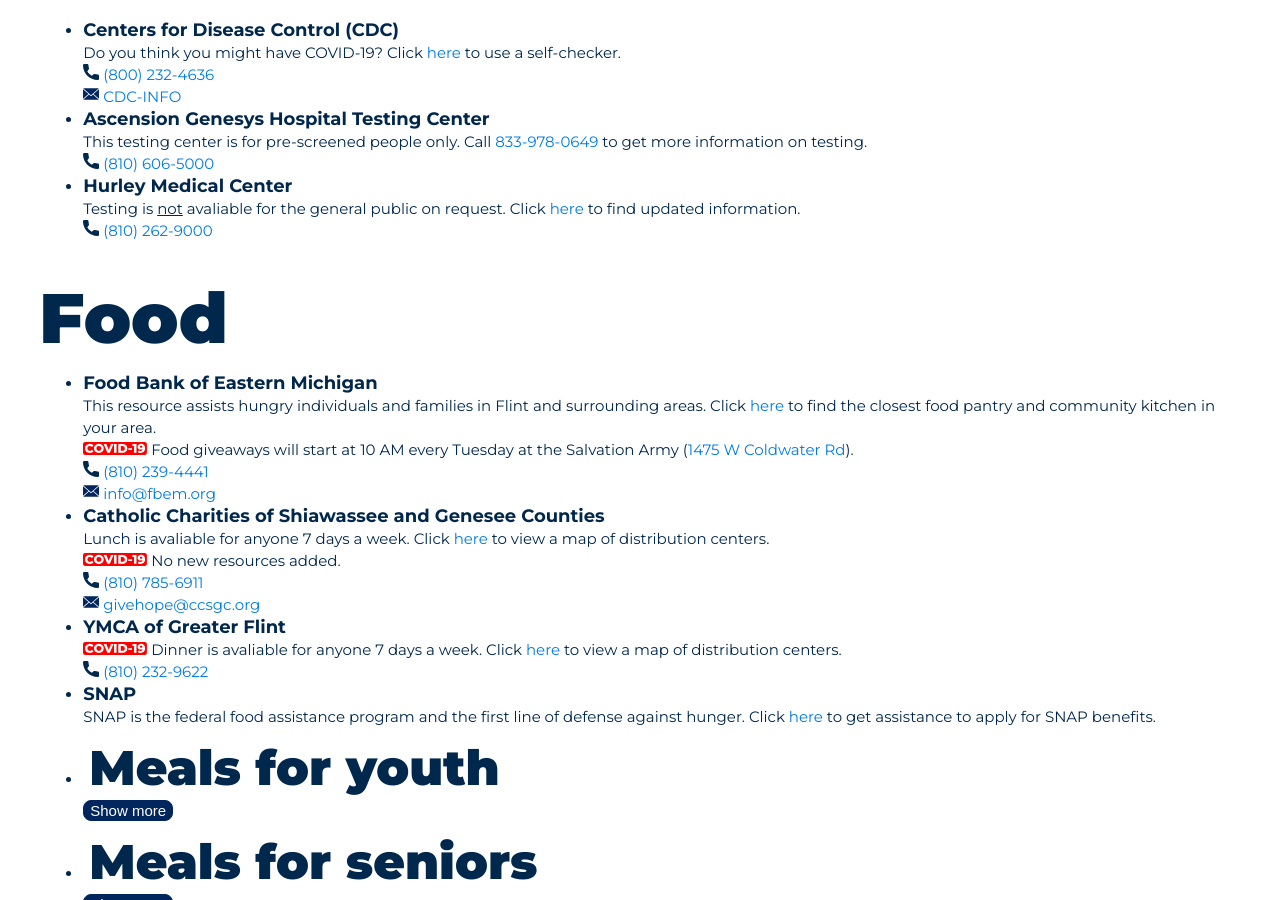
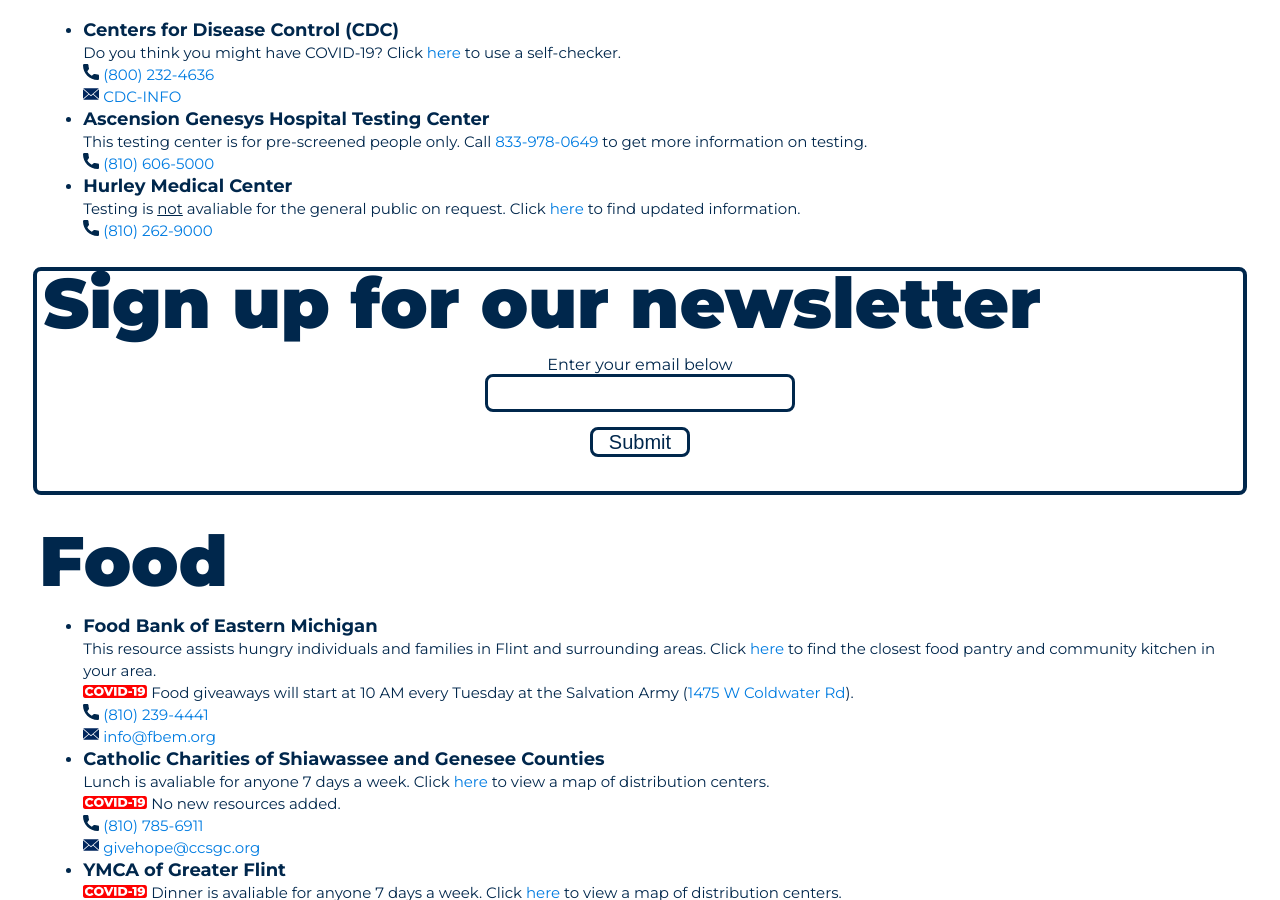
Before and after one commit to umichfjp/umichfjp.github.io, a Jekyll site: the page built from pages/resources.html, in a window 1280 px wide and 900 px high, scrolled down 327 px. Built offline with Jekyll 4.4.1, drawn with Linux system fonts in a browser that asks for light colours.

Commit message:
Update resources.html

```diff
--- a/pages/resources.html
+++ b/pages/resources.html
@@ -41,6 +41,19 @@ title: Resources - FJP
           </li>
         </ul>
         </h3>
+
+
+        <div class="containerre">
+          <div class="titlere">Sign up for our newsletter</div>
+          <script type="text/javascript">var submitted=false;</script>
+          <br /><iframe name="hidden_iframe" id="hidden_iframe" style="display:none;" onload="if(submitted)  {window.location='https://umichfjp.github.io/pages/resources';}"></iframe>
+          <form class="myformre" action="https://docs.google.com/forms/d/e/1FAIpQLSdmGYaHOxhKlvfo5umzXyJ85M2Q3vK8hoakckP3772tC3h3fg/formResponse" method="post" target="hidden_iframe" onsubmit="submitted=true;" onkeydown="return event.key != 'Enter';">
+            <center><label>Enter your email below</label>
+              <br /><input class="entryre" type="email" name="entry.1957990408" name="email_address" type="text" required pattern="/^[a-zA-Z0-9.!#$%&'*+/=?^_`{|}~-]+@[a-zA-Z0-9-]+(?:\.[a-zA-Z0-9-]+)*$/" />
+              <input type="hidden" name="recaptcha_response" id="recaptchaResponse">
+              <br /><input class="submitre" type="submit" value="Submit"/>
+            </center></form><br />
+          </div>
 
 
         <br /><div class="titlere">Food</div>
```
